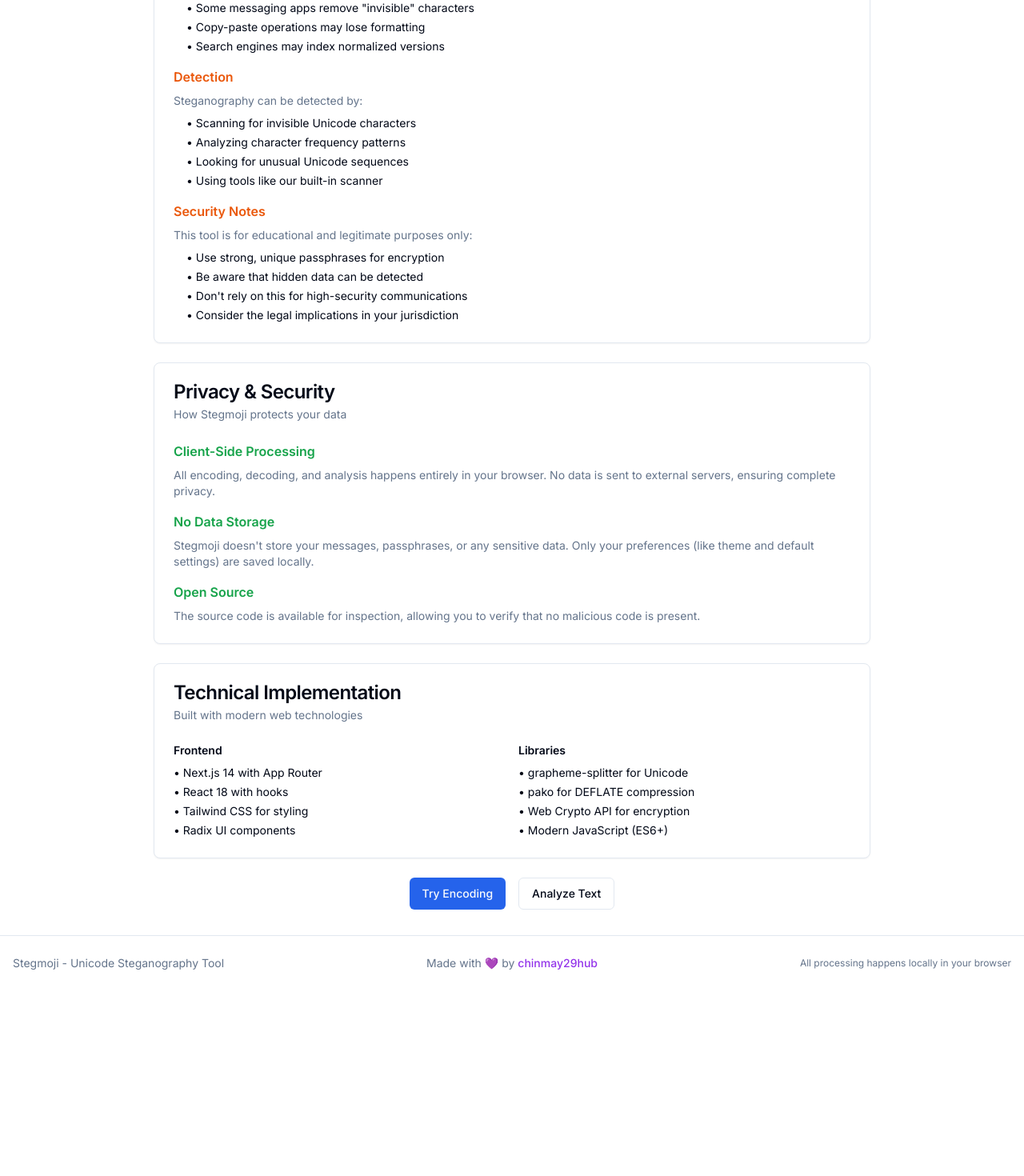
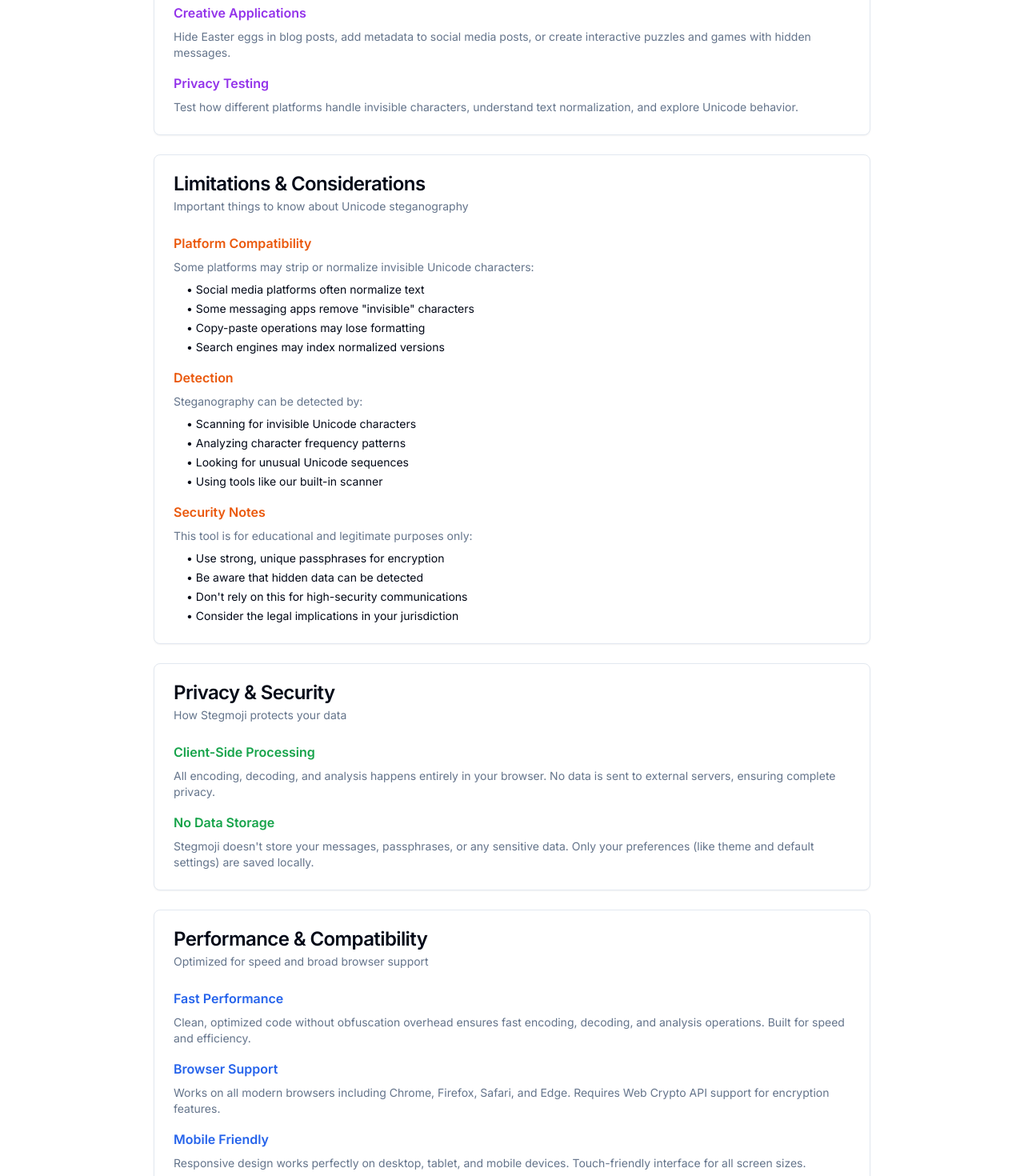
Before and after one commit to chinmay29hub/stegmoji, a Next.js app: page /about in a window 1280 px wide. Shown: the part 1180-2650 px from the top of the page at 80% size. Before the commit the page ends 2418 px from the top, so only its background shows below. Built offline with nearby package versions, Linux system fonts and the light colour scheme.

Commit message:
updated about section

```diff
--- a/app/about/page.jsx
+++ b/app/about/page.jsx
@@ -101,6 +101,40 @@
 
         <Card>
           <CardHeader>
+            <CardTitle>Usage Examples</CardTitle>
+            <CardDescription>
+              Practical applications for Unicode steganography
+            </CardDescription>
+          </CardHeader>
+          <CardContent className="space-y-4">
+            <div>
+              <h4 className="font-semibold mb-2 text-purple-600">Educational Use</h4>
+              <p className="text-sm text-muted-foreground">
+                Perfect for learning about steganography, Unicode, and data hiding techniques.
+                Great for computer science courses and cybersecurity education.
+              </p>
+            </div>
+
+            <div>
+              <h4 className="font-semibold mb-2 text-purple-600">Creative Applications</h4>
+              <p className="text-sm text-muted-foreground">
+                Hide Easter eggs in blog posts, add metadata to social media posts,
+                or create interactive puzzles and games with hidden messages.
+              </p>
+            </div>
+
+            <div>
+              <h4 className="font-semibold mb-2 text-purple-600">Privacy Testing</h4>
+              <p className="text-sm text-muted-foreground">
+                Test how different platforms handle invisible characters,
+                understand text normalization, and explore Unicode behavior.
+              </p>
+            </div>
+          </CardContent>
+        </Card>
+
+        <Card>
+          <CardHeader>
             <CardTitle>Limitations & Considerations</CardTitle>
             <CardDescription>
               Important things to know about Unicode steganography
@@ -172,46 +206,50 @@
               </p>
             </div>
 
-            <div>
+            {/* <div>
               <h4 className="font-semibold mb-2 text-green-600">Open Source</h4>
               <p className="text-sm text-muted-foreground">
                 The source code is available for inspection, allowing you to verify
                 that no malicious code is present.
               </p>
-            </div>
+            </div> */}
           </CardContent>
         </Card>
 
         <Card>
           <CardHeader>
-            <CardTitle>Technical Implementation</CardTitle>
+            <CardTitle>Performance & Compatibility</CardTitle>
             <CardDescription>
-              Built with modern web technologies
+              Optimized for speed and broad browser support
             </CardDescription>
           </CardHeader>
-          <CardContent>
-            <div className="grid md:grid-cols-2 gap-4 text-sm">
-              <div>
-                <h4 className="font-semibold mb-2">Frontend</h4>
-                <ul className="space-y-1">
-                  <li>• Next.js 14 with App Router</li>
-                  <li>• React 18 with hooks</li>
-                  <li>• Tailwind CSS for styling</li>
-                  <li>• Radix UI components</li>
-                </ul>
-              </div>
-              <div>
-                <h4 className="font-semibold mb-2">Libraries</h4>
-                <ul className="space-y-1">
-                  <li>• grapheme-splitter for Unicode</li>
-                  <li>• pako for DEFLATE compression</li>
-                  <li>• Web Crypto API for encryption</li>
-                  <li>• Modern JavaScript (ES6+)</li>
-                </ul>
-              </div>
+          <CardContent className="space-y-4">
+            <div>
+              <h4 className="font-semibold mb-2 text-blue-600">Fast Performance</h4>
+              <p className="text-sm text-muted-foreground">
+                Clean, optimized code without obfuscation overhead ensures fast encoding,
+                decoding, and analysis operations. Built for speed and efficiency.
+              </p>
+            </div>
+
+            <div>
+              <h4 className="font-semibold mb-2 text-blue-600">Browser Support</h4>
+              <p className="text-sm text-muted-foreground">
+                Works on all modern browsers including Chrome, Firefox, Safari, and Edge.
+                Requires Web Crypto API support for encryption features.
+              </p>
+            </div>
+
+            <div>
+              <h4 className="font-semibold mb-2 text-blue-600">Mobile Friendly</h4>
+              <p className="text-sm text-muted-foreground">
+                Responsive design works perfectly on desktop, tablet, and mobile devices.
+                Touch-friendly interface for all screen sizes.
+              </p>
             </div>
           </CardContent>
         </Card>
+
 
         <div className="flex justify-center space-x-4">
           <Link href="/encode">
```
Also changed, not shown: 1 other file (tests, documents, lock files or other folders).
